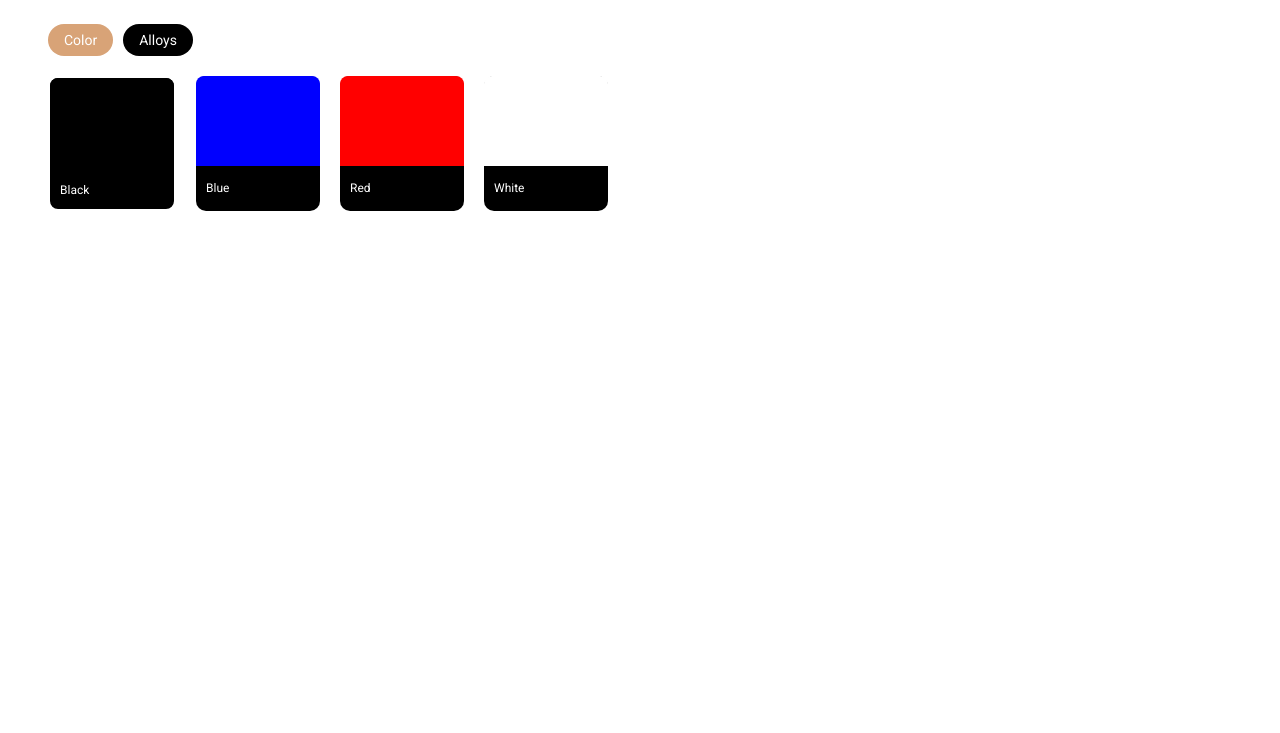
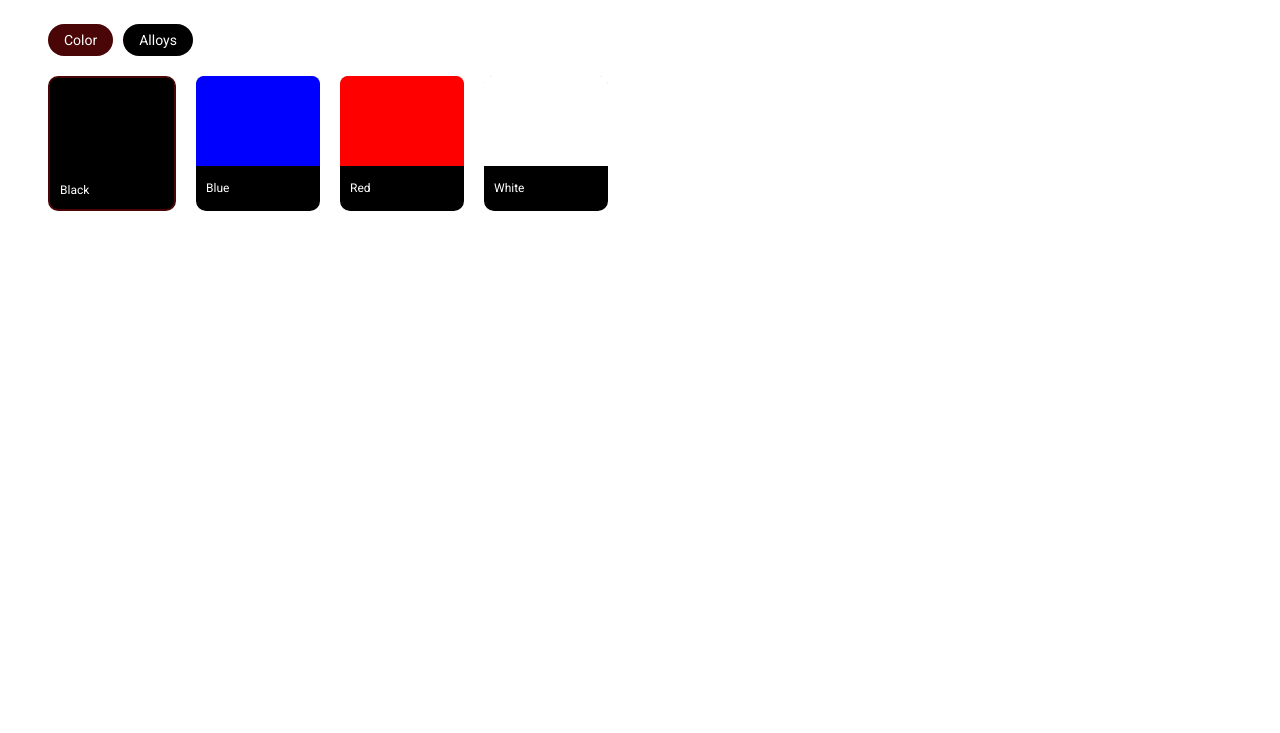
Before and after one commit to fkhanEX2/Car-Visualizer, a website built with webpack: page src/index.html in a window 1280 px wide. Both pictures are taken after a click on the item "Color". Shown: the top 733 px of the page. Built offline with nearby package versions, Linux system fonts and the light colour scheme; files whose address does not match are found by name.

Commit message:
active class color change

```diff
--- a/src/container/category/category.css
+++ b/src/container/category/category.css
@@ -10,7 +10,7 @@ li{
     cursor: pointer;
 }
 .category-container-list-item.active{
-    background-color:#D8A377;
+    background-color:#4a0606;
     border: none;
 }
 .category-container-list{
--- a/src/container/swatch/swatch.css
+++ b/src/container/swatch/swatch.css
@@ -23,7 +23,7 @@
   border-radius: 10px;
 }
 .swatch-container-list-item.active {
-  border: 2px solid #fff;
+  border: 2px solid #4a0606;
   border-radius: 10px;
 }
 .swatch-container-list-item img {
```
